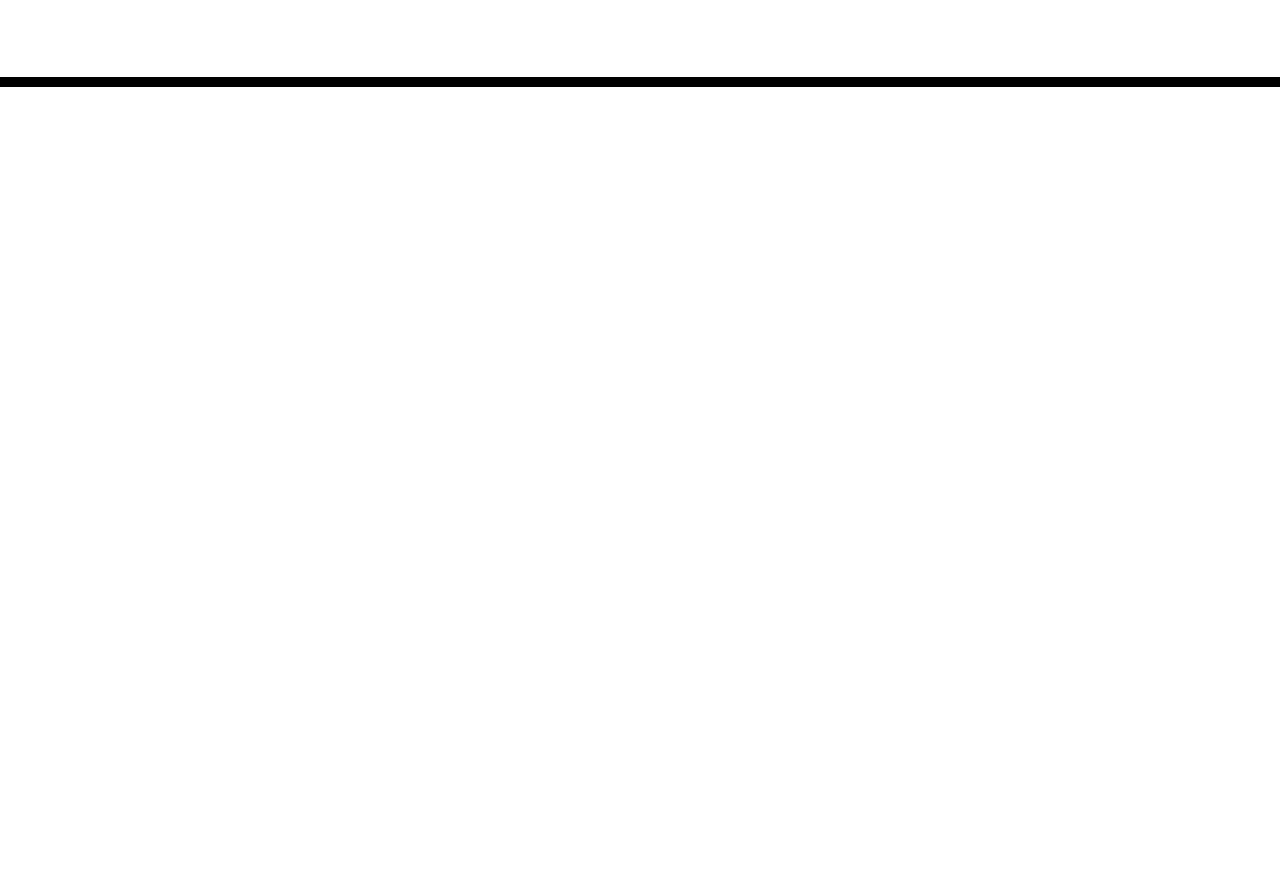
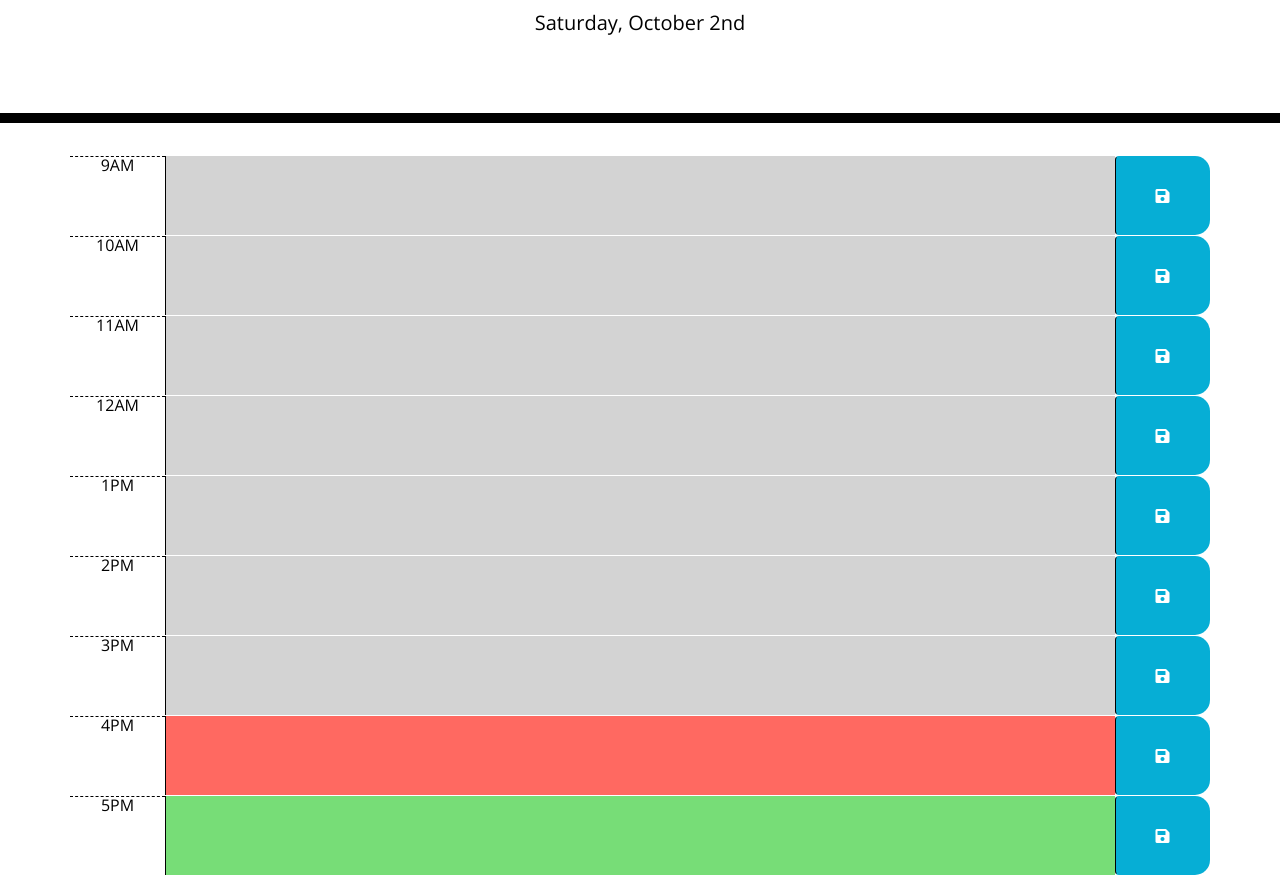
Before and after one commit to cjohnson74/Work-Day-Scheduler, a plain HTML site: page index.html in a window 1280 px wide. Shown: the part 181-1056 px from the top of the page. Before the commit the page ends 800 px from the top, so only its background shows below. Drawn offline with nearby package versions, Linux system fonts and the light colour scheme; files that its build step writes are made by us from their sources.

Commit message:
final commit

```diff
--- a/Main/assets/css/style.css
+++ b/Main/assets/css/style.css
@@ -44,17 +44,17 @@ textarea {
 
 .past {
   background-color: #d3d3d3;
-  color: white;
+  color: black;
 }
 
 .present {
   background-color: #ff6961;
-  color: white;
+  color: black;
 }
 
 .future {
   background-color: #77dd77;
-  color: white;
+  color: black;
 }
 
 .saveBtn {
@@ -63,9 +63,17 @@ textarea {
   border-bottom-right-radius: 15px;
   background-color: #06aed5;
   color: white;
+  margin-top: 0;
+  margin-bottom: 0;
 }
 
 .saveBtn i:hover {
   font-size: 20px;
   transition: all 0.3s ease-in-out;
 }
+
+@media screen and (max-width: 767px){
+  .time-block {
+    margin-bottom: 2rem;
+  }
+}
--- a/Main/assets/js/javascript.js
+++ b/Main/assets/js/javascript.js
@@ -0,0 +1,53 @@
+$(document).ready(function () {
+  //Everything else goes here
+  $(".saveBtn").on("click", function () {
+    console.log("test");
+    var value = $(this).siblings(".description").val();
+    var time = $(this).parent().attr("id");
+
+    localStorage.setItem(time, value);
+
+    // console.log(value);
+    // console.log(time);
+  });
+
+  var currentHour = moment().hours();
+
+  var timeBlocks = $(".container").children();
+
+  var j = 9;
+
+  for (var i = 0; i < timeBlocks.length; i++) {
+    var todo = localStorage.getItem(j);
+    var currentTimeBlock = timeBlocks[i].getAttribute("id");
+    var currentBlockChild = timeBlocks[i].childNodes[3];
+    if (todo == null || todo == undefined) {
+      currentBlockChild.append("");
+    } else if (j == currentTimeBlock) {
+      currentBlockChild.append(todo);
+    }
+    j++
+  }
+
+  var currentDay = moment().format("dddd, MMMM Do");
+  $("#currentDay").append(currentDay);
+
+  // var time = new Date();
+  // var currentHour = time.getHours()
+
+  for (var i = 0; i < timeBlocks.length; i++) {
+    var currentTimeBlock = timeBlocks[i].getAttribute("id");
+    var currentBlockChild = timeBlocks[i].childNodes[3];
+    // var value = currentBlockChild.val();
+    // var value = localStorage.getItem(currentTimeBlock);
+    // currentBlockChild.attr("text", value);
+    if (currentTimeBlock < currentHour) {
+      currentBlockChild.setAttribute("class", "col-md-10 past description");
+    } else if (currentTimeBlock == currentHour) {
+      currentBlockChild.setAttribute("class", "col-md-10 present description");
+    } else {
+      currentBlockChild.setAttribute("class", "col-md-10 future description");
+    }
+    // currentTimeBlock.children[1].setAttribute("class", "past");
+  }
+});
--- a/index.html
+++ b/index.html
@@ -18,7 +18,7 @@
       href="https://fonts.googleapis.com/css?family=Open+Sans&display=swap"
       rel="stylesheet"
     />
-    <link rel="stylesheet" href="style.css" />
+    <link rel="stylesheet" href="Main/assets/css/style.css" />
     <title>Work Day Scheduler</title>
   </head>
 
@@ -30,9 +30,55 @@
     </header>
     <div class="container">
       <!-- Timeblocks go here -->
+      <div id="9" class="row time-block">
+        <div class="col-md-1 hour">9AM</div>
+        <textarea class="col-md-10 description"></textarea>
+        <button class="btn saveBtn col-md-1"><i class="fas fa-save"></i></button>
+      </div>
+      <div id="10" class="row time-block">
+        <div class="col-md-1 hour">10AM</div>
+        <textarea class="col-md-10 description"></textarea>
+        <button class="btn saveBtn col-md-1"><i class="fas fa-save"></i></button>
+      </div>
+      <div id="11" class="row time-block">
+        <div class="col-md-1 hour">11AM</div>
+        <textarea class="col-md-10 description"></textarea>
+        <button class="btn saveBtn col-md-1"><i class="fas fa-save"></i></button>
+      </div>
+      <div id="12" class="row time-block">
+        <div class="col-md-1 hour">12AM</div>
+        <textarea class="col-md-10 description"></textarea>
+        <button class="btn saveBtn col-md-1"><i class="fas fa-save"></i></button>
+      </div>
+      <div id="13" class="row time-block">
+        <div class="col-md-1 hour">1PM</div>
+        <textarea class="col-md-10 description"></textarea>
+        <button class="btn saveBtn col-md-1"><i class="fas fa-save"></i></button>
+      </div>
+      <div id="14" class="row time-block">
+        <div class="col-md-1 hour">2PM</div>
+        <textarea class="col-md-10 description"></textarea>
+        <button class="btn saveBtn col-md-1"><i class="fas fa-save"></i></button>
+      </div>
+      <div id="15" class="row time-block">
+        <div class="col-md-1 hour">3PM</div>
+        <textarea class="col-md-10 description"></textarea>
+        <button class="btn saveBtn col-md-1"><i class="fas fa-save"></i></button>
+      </div>
+      <div id="16" class="row time-block">
+        <div class="col-md-1 hour">4PM</div>
+        <textarea class="col-md-10 description"></textarea>
+        <button class="btn saveBtn col-md-1"><i class="fas fa-save"></i></button>
+      </div>
+      <div id="17" class="row time-block">
+        <div class="col-md-1 hour">5PM</div>
+        <textarea class="col-md-10 description"></textarea>
+        <button class="btn saveBtn col-md-1"><i class="fas fa-save"></i></button>
+      </div>
     </div>
 
     <script src="https://cdnjs.cloudflare.com/ajax/libs/jquery/3.2.1/jquery.min.js"></script>
     <script src="https://cdnjs.cloudflare.com/ajax/libs/moment.js/2.24.0/moment.min.js"></script>
+    <script src="Main/assets/js/javascript.js"></script>
   </body>
 </html>
```
